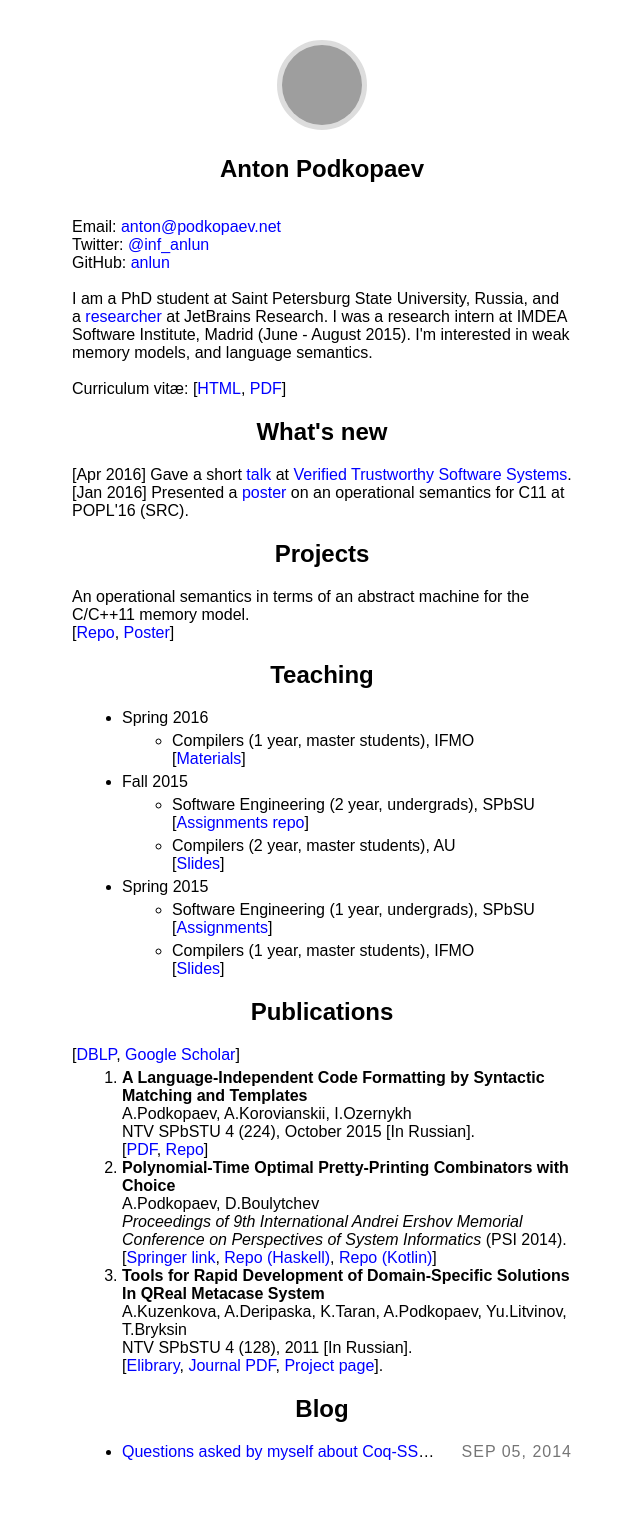
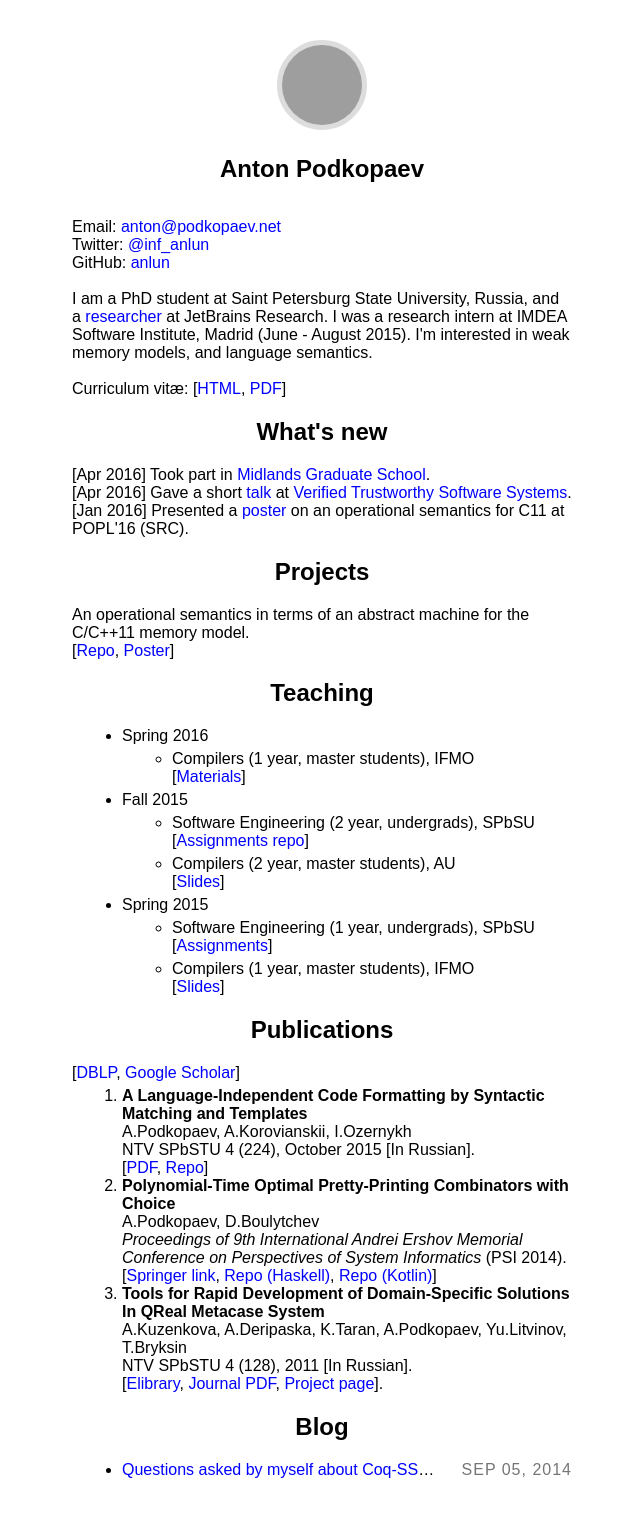
Before and after one commit to anlun/anlun.github.io, a Jekyll site: the page built from index.html, in a window 1280 px wide. Shown: the whole page, without its empty margins (318-958 px from the left). Built offline with Jekyll 4.4.1, drawn with Linux system fonts in a browser that asks for light colours; some web fonts are replaced; grey boxes are pictures that could not be loaded.

Commit message:
Updated news.

```diff
--- a/index.html
+++ b/index.html
@@ -39,6 +39,8 @@ Curriculum vitæ: [<a href="cv">HTML</a>, <a href="https://drive.google.com/file
 <div class="divider"></div>
 <section>
   <center><h1> What's new </h1></center>
+         [Apr 2016] Took part in <a href="http://www.cs.bham.ac.uk/~pbl/mgs2016/">Midlands Graduate School</a>.
+  <br/>
          [Apr 2016] Gave a short <a href="https://drive.google.com/file/d/0B3UPtzTx9FB1aTdtTTBQRWxQRlk/view?usp=sharing">talk</a>
                at
   <a href="https://verificationinstitute.org/event/verified-trustworthy-software-systems-specialist-meeting/">Verified Trustworthy Software Systems</a>.
```
